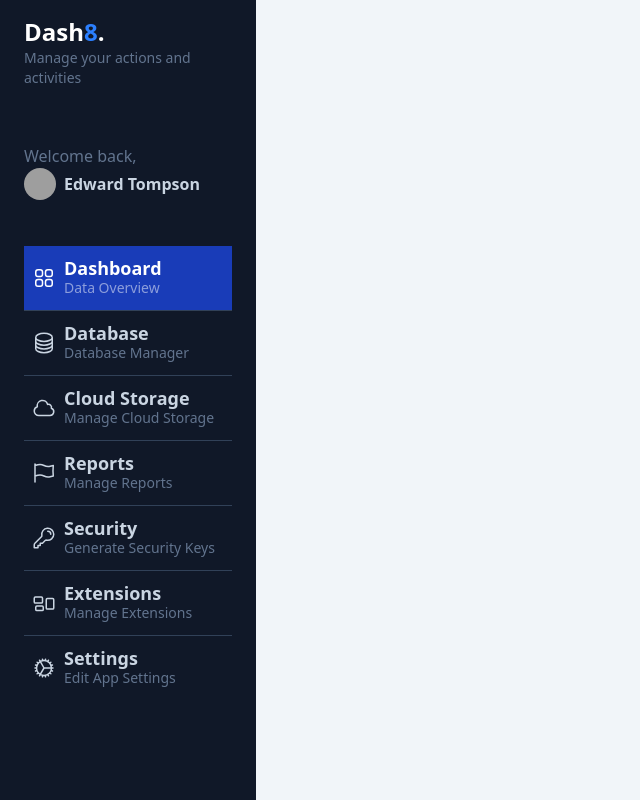
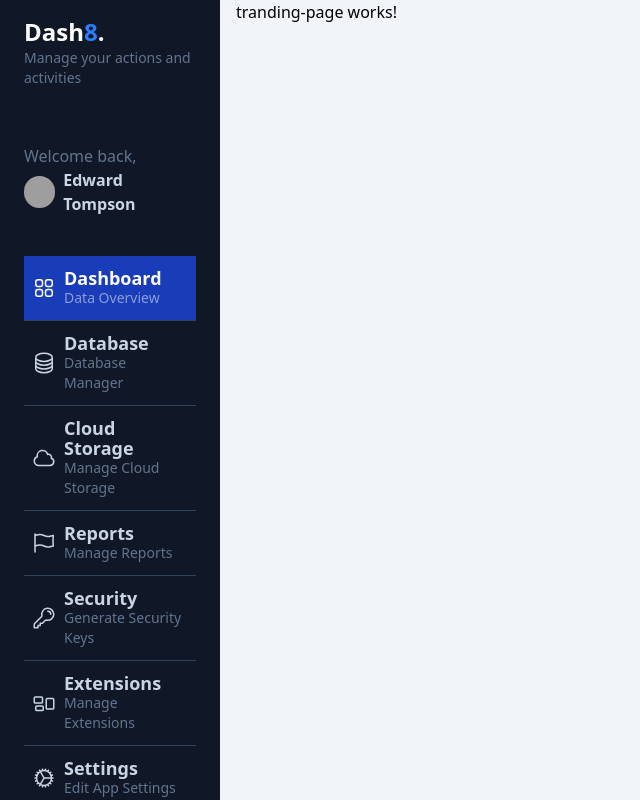
Before and after one commit to DevArthuro/angular-advance, an Angular app in the folder 5.gifs-app-tailwind/: page /dashboard/trending in a window 1280 px wide. Shown: the whole page, without its empty margins (0-640 px from the left). Built offline with nearby package versions, Linux system fonts and the light colour scheme; grey boxes are pictures that could not be loaded.

Commit message:
feat: add lazy loading

```diff
--- a/5.gifs-app-tailwind/src/app/app.routes.ts
+++ b/5.gifs-app-tailwind/src/app/app.routes.ts
@@ -15,6 +15,10 @@ export const routes: Routes = [
         path: 'searching',
         loadComponent: () => import('./gifs/pages/search-page/search-page.component'),
       },
+      {
+        path: "**",
+        redirectTo: "trending"
+      }
     ],
   },
   {
--- a/5.gifs-app-tailwind/src/app/gifs/pages/dashboard-page/dashboard-page.component.html
+++ b/5.gifs-app-tailwind/src/app/gifs/pages/dashboard-page/dashboard-page.component.html
@@ -1,6 +1,6 @@
 <div class="bg-slate-100 overflow-y-scroll w-screen h-screen antialiased text-slate-300 selection:bg-blue-600 selection:text-white">
     <div class="flex flex-col relative w-screen">
-        <div id="menu" class="bg-gray-900 min-h-screen z-10 text-slate-300 w-64 fixed left-0 h-screen overflow-y-scroll">
+        <div id="menu" class="w-[220px]  bg-gray-900 min-h-screen z-10 text-slate-300 w-64 fixed left-0 h-screen overflow-y-scroll">
            <div id="logo" class="my-4 px-6">
             <h1 class="text-lg md:text-2xl font-bold text-white">Dash<span class="text-blue-500">8</span>.</h1>
             <p class="text-slate-500 text-sm">Manage your actions and activities</p>
@@ -98,7 +98,9 @@
 
            </div>
         </div>
-
-
+        <!--It need import the router outlet in the component-->
+        <div class="ml-[220px] px-4">
+            <router-outlet />
+        </div>
     </div>
 </div>
--- a/5.gifs-app-tailwind/src/app/gifs/pages/dashboard-page/dashboard-page.component.ts
+++ b/5.gifs-app-tailwind/src/app/gifs/pages/dashboard-page/dashboard-page.component.ts
@@ -1,8 +1,9 @@
 import { Component } from '@angular/core';
+import { RouterOutlet } from '@angular/router';
 
 @Component({
   selector: 'app-dashboard-page',
-  imports: [],
+  imports: [RouterOutlet], // It is necesary for children compoents
   templateUrl: './dashboard-page.component.html',
 })
 export default class DashboardPageComponent {
--- a/5.gifs-app-tailwind/src/app/gifs/pages/search-page/search-page.component.html
+++ b/5.gifs-app-tailwind/src/app/gifs/pages/search-page/search-page.component.html
@@ -1 +1 @@
-<p>search-page works!</p>
+<p class="text-black">search-page works!</p>
--- a/5.gifs-app-tailwind/src/app/gifs/pages/tranding-page/tranding-page.component.html
+++ b/5.gifs-app-tailwind/src/app/gifs/pages/tranding-page/tranding-page.component.html
@@ -1 +1 @@
-<p>tranding-page works!</p>
+<p class="text-black">tranding-page works!</p>
```
